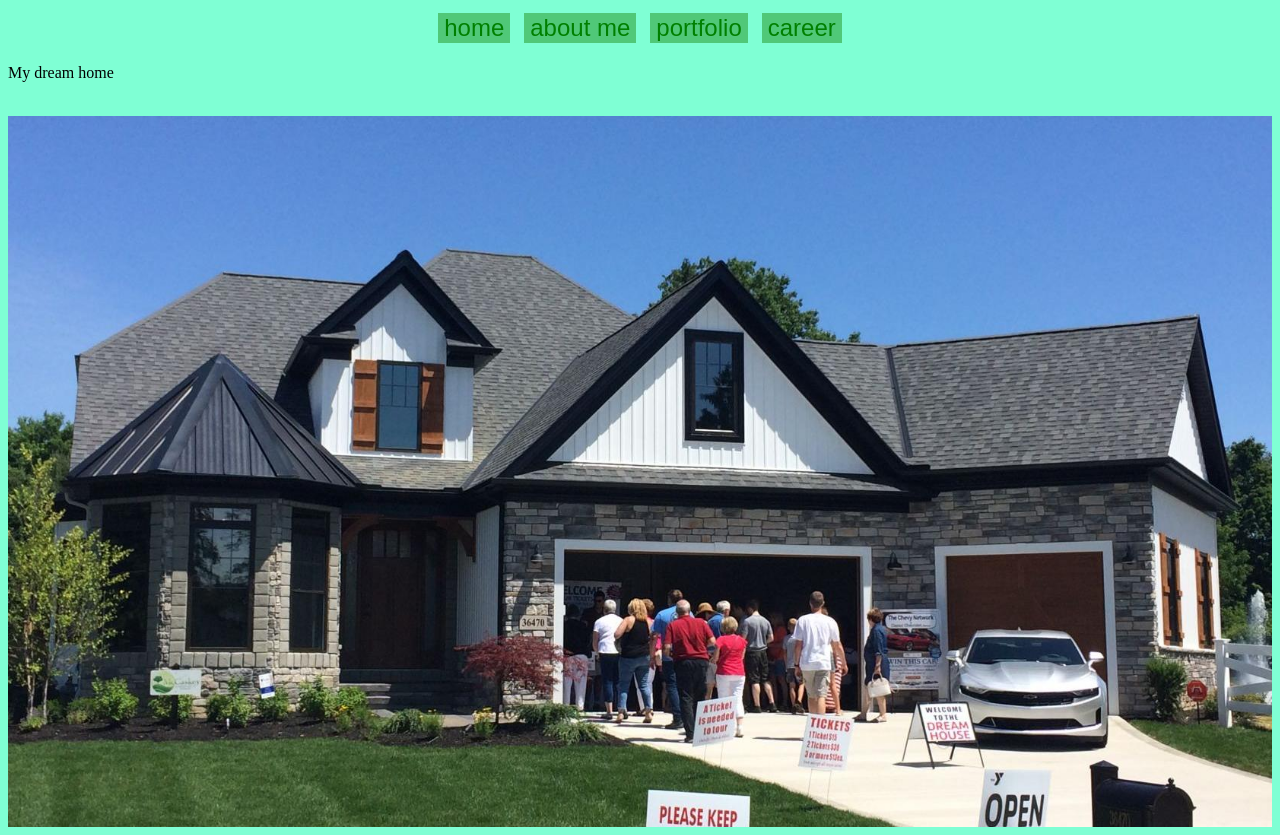
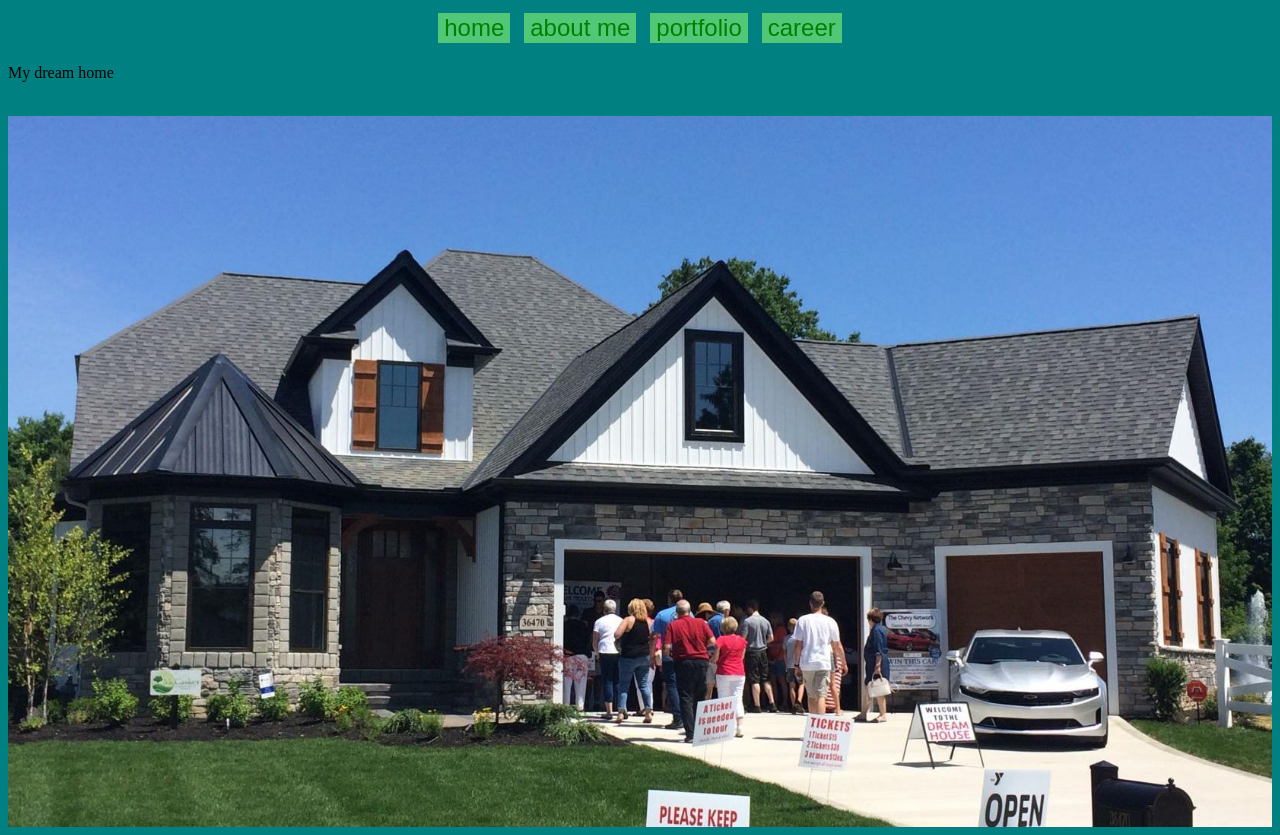
Before and after one commit to Tj45ones/Tj45ones.github.io, a plain HTML site: page index.html in a window 1280 px wide. Drawn offline with Linux system fonts and the light colour scheme.

Commit message:
Update index.html

```diff
--- a/index.html
+++ b/index.html
@@ -14,7 +14,7 @@
                 cursor: pointer;
             }
             body{
-                background-color:7FFFD4;
+                background-color:008080;
             }
         </style>
     </head>
```
